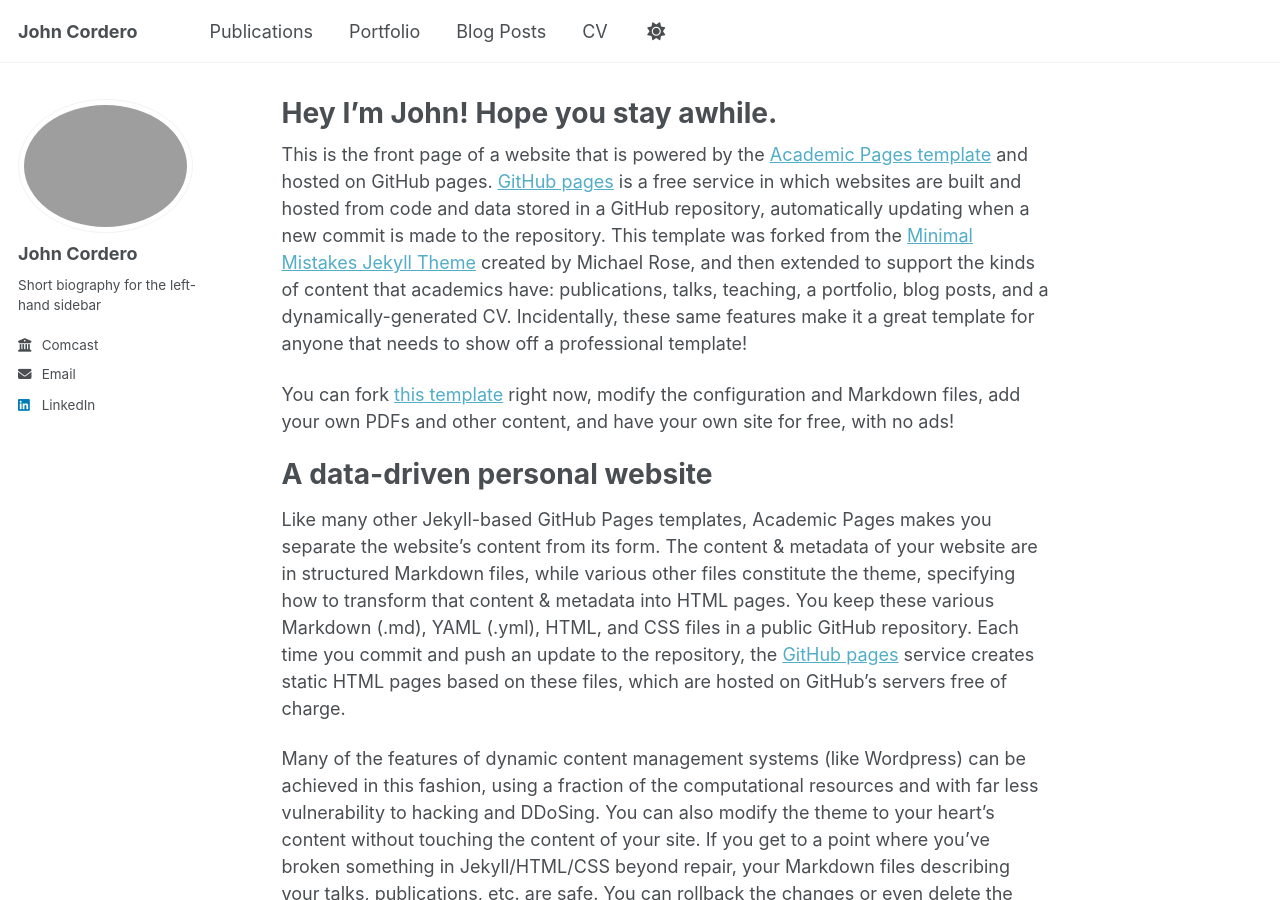
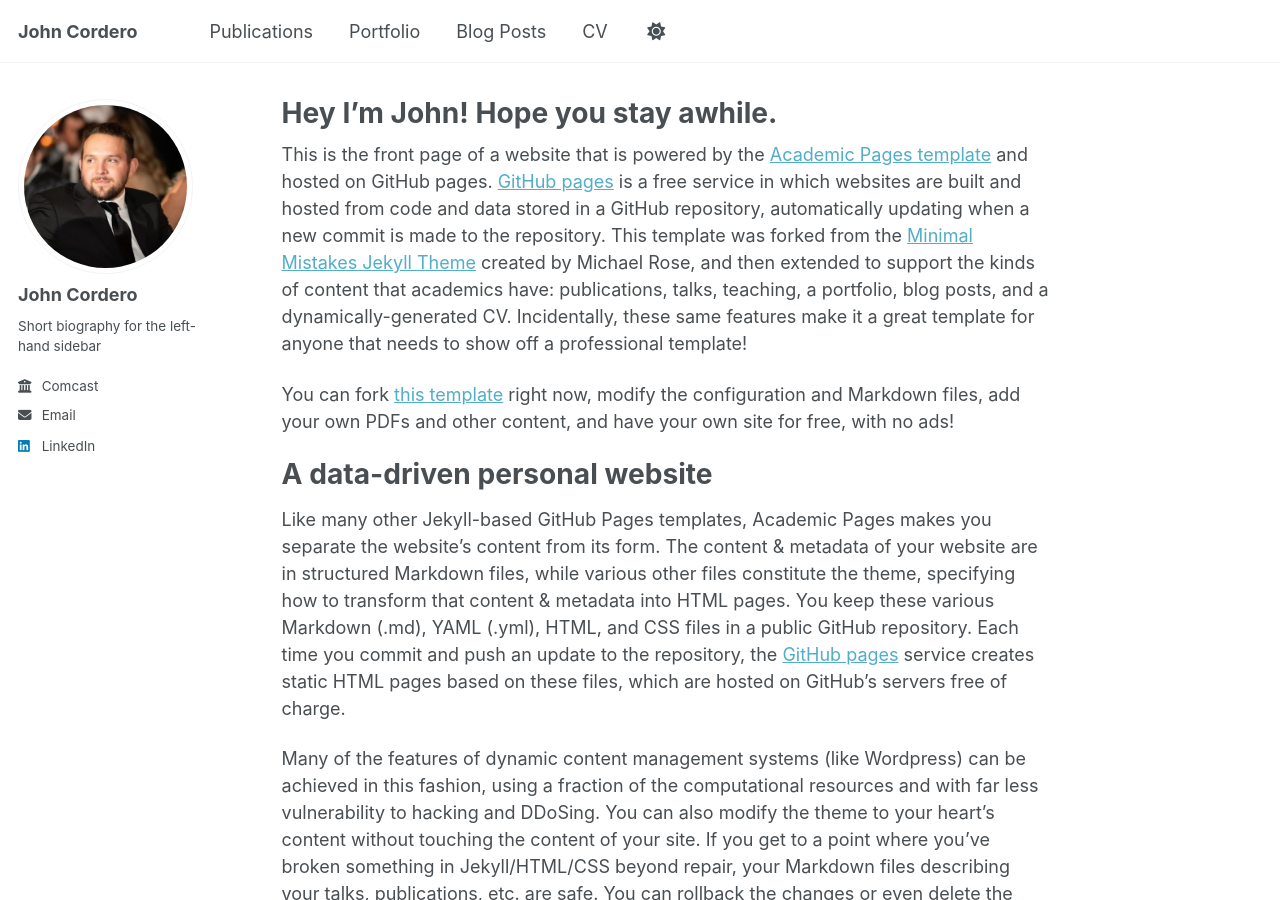
Before and after one commit to corderojoh/corderojoh.github.io, a Jekyll site: the page built from _pages/about.md, in a window 1280 px wide and 900 px high. Built offline with Jekyll 4.4.1, drawn with Linux system fonts in a browser that asks for light colours; a script that is not in the unit is left out.

Commit message:
Fix avatar file extension from .jpeg to .jpg

```diff
--- a/_config.yml
+++ b/_config.yml
@@ -22,7 +22,7 @@ repository               : "corderojoh.github.io"
 #               Additional customization can be done by editing /_includes/author-profile.html
 author:
   # Biographic information
-  avatar           : "Headshot.jpeg"
+  avatar           : "Headshot.jpg"
   name             : "John Cordero"
   pronouns         : # example: "she/her"
   bio              : "Short biography for the left-hand sidebar"
```
